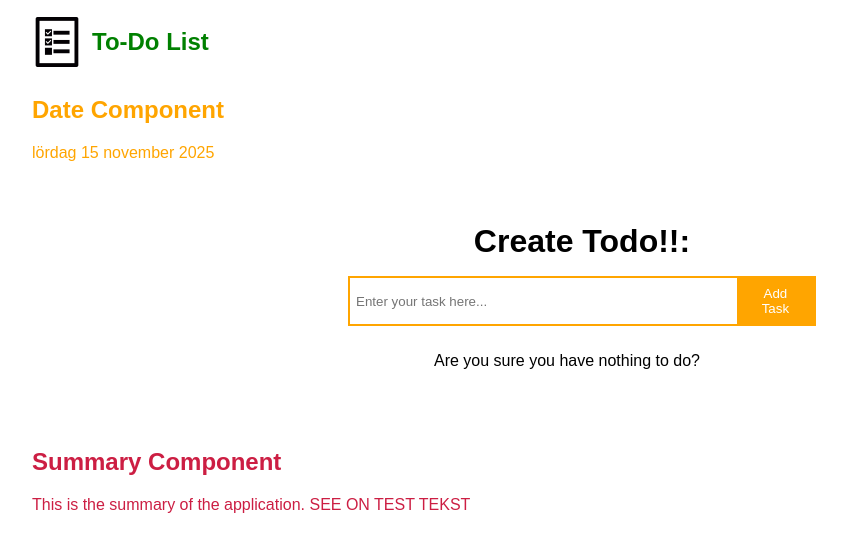
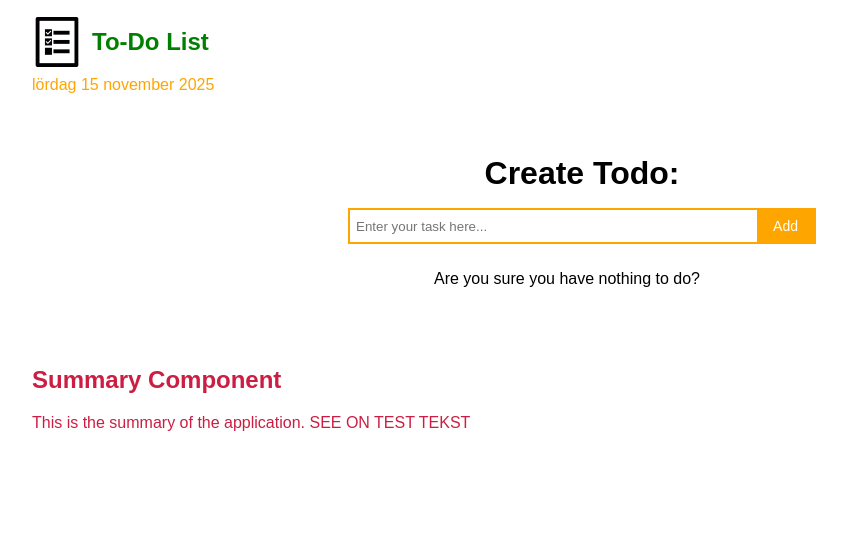
Before and after one commit to Stelle83/ToDoList_vue, a Vue app: page / in a window 1280 px wide. Shown: the top 552 px of the page, without its empty margins (58-905 px from the left). Built offline with nearby package versions, Linux system fonts and the light colour scheme; some icons are missing.

Commit message:
small updates with ux

```diff
--- a/src/App.vue
+++ b/src/App.vue
@@ -1,5 +1,4 @@
 <script setup>
-  import DateInfo from '@/components/DateInfo.vue';
   import Summary from '@/components/Summary.vue';
   import ListOfTasks from '@/components/ListOfTasks.vue';
   import Header from '@/components/Header.vue';
@@ -9,8 +8,6 @@
 <template>
 
   <Header/>
-
-  <DateInfo/>
 
   <ListOfTasks/>
 
--- a/src/components/DateInfo.vue
+++ /dev/null
@@ -1,30 +0,0 @@
-<script setup>
-    import {ref} from 'vue';
-
-    const currentDate = ref(new Date().toLocaleDateString('sv-SE', {
-        weekday: 'long',
-        year: 'numeric',
-        month: 'long',
-        day: 'numeric'
-    }));
-
-</script>
-
-<template>
-    <nav class="container">
-        <h2>Date Component</h2>
-
-        <div>{{ currentDate }}</div>
-    </nav>
-
-
-
-</template>
-
-<style scoped>
-
-* {
-    color: orange;
-}
-
-</style>
--- a/src/components/Header.vue
+++ b/src/components/Header.vue
@@ -1,4 +1,12 @@
 <script setup>
+    import {ref} from 'vue';
+
+    const currentDate = ref(new Date().toLocaleDateString('sv-SE', {
+        weekday: 'long',
+        year: 'numeric',
+        month: 'long',
+        day: 'numeric'
+    }));
 
 </script>
 
@@ -9,6 +17,7 @@
                 <img class="logo" src="@/assets/images/logo.png" alt="Logo" />
                 <h1>To-Do List</h1>
             </div>
+            <div>{{ currentDate }}</div>
         </nav>
     </header>
 </template>
@@ -18,6 +27,10 @@
         color: green;
     }
 
+    * {
+    color: orange;
+}
+
     .top-nav {
         display: flex;
         align-items: center;
--- a/src/components/ListOfTasks.vue
+++ b/src/components/ListOfTasks.vue
@@ -2,7 +2,7 @@
 import {ref, watch, computed} from "vue";
 import {uid} from "uid";
 import { Icon } from "@iconify/vue";
-import TodoCreator from "@/components/TodoCreator.vue";
+import TodoForm from "@/components/TodoForm.vue";
 import TodoItem from "@/components/TodoItem.vue";
 const todoList = ref([]);
 
@@ -57,8 +57,8 @@ const deleteTodo = (todoId) => {
 
 <template>
     <main>
-        <h1> Create Todo!!:</h1>
-        <TodoCreator @create-todo="createTodo"/>
+        <h1> Create Todo:</h1>
+        <TodoForm @create-todo="createTodo"/>
         <ul class="todo-list" v-if="todoList.length > 0">
             <TodoItem
                 v-for="(todo, index) in todoList"
@@ -76,7 +76,7 @@ const deleteTodo = (todoId) => {
         </p>
         <p v-if="todoCompleted && todoList.length > 0" class="todos-msg">
             <span>You have completed all your todos!</span>
-            <Icon icon="noto-v1:party-popper" />
+            <Icon icon="noto-v1:party-popper" width="30"/>
         </p>
     </main>
 </template>
--- a/src/components/ToDoButton.vue
+++ b/src/components/ToDoButton.vue
@@ -3,7 +3,7 @@
 
 <template>
     <button>
-        <slot>Add Task</slot>
+        <slot>Add</slot>
     </button>
 </template>
 
@@ -11,6 +11,7 @@
     button {
         background-color: orange;
         color: white;
+        font-size: 14px;
         border: none;
         padding: 8px 16px;
         cursor: pointer;
--- a/src/components/TodoCreator.vue
+++ b/src/components/TodoForm.vue
@@ -38,13 +38,7 @@ const createTodo = () => {
         transition: 250ms ease;
         border: 2px solid orange;
 
-        &.input-err {
-            border-color: red;
-        }
-
         &:focus-within {
-          /*  box-shadow: 0 -4px 6px -1px rgb(0 0 0 / 0.1),
-            0 -2px 4px -2px rgb(0 0 0 / 0.1); */
            box-shadow: 0 0 6px orange;
         }
     }
@@ -61,7 +55,7 @@ const createTodo = () => {
     .err-msg {
         color: red;
         margin-top: 6px;
-        font-size: 12px;
+        font-size: 14px;
         text-align: center;
     }
 </style>
--- a/src/components/TodoItem.vue
+++ b/src/components/TodoItem.vue
@@ -61,7 +61,7 @@ li {
   display: flex;
   align-items: center;
   gap: 10px;
-  padding: 16px 10px;
+  padding: 10px 10px;
   background-color: #f1f1f1;
   box-shadow: 0 20px 25px -5px rgb(0 0 0 / 0.1),
     0 8px 10px -6px rgb(0 0 0 / 0.1);
@@ -81,7 +81,7 @@ li {
     box-shadow: 0 4px 6px -1px rgb(0 0 0 / 0.1), 0 2px 4px -2px rgb(0 0 0 / 0.1);
 
     &:checked {
-      background-color: #41b080;
+      background-color: green;
     }
   }
 
```
